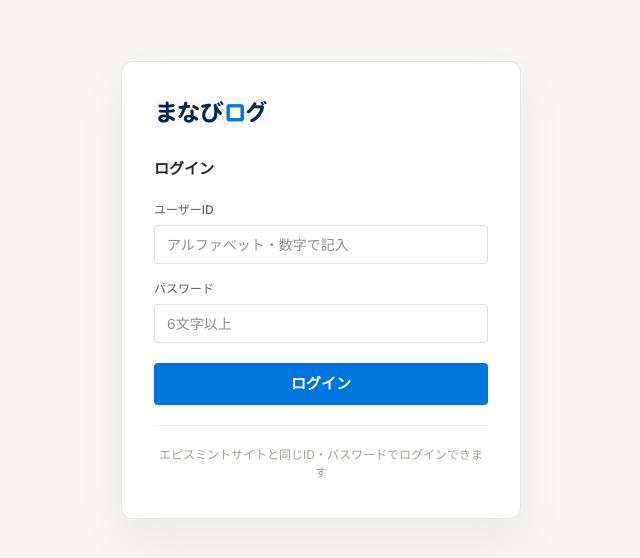
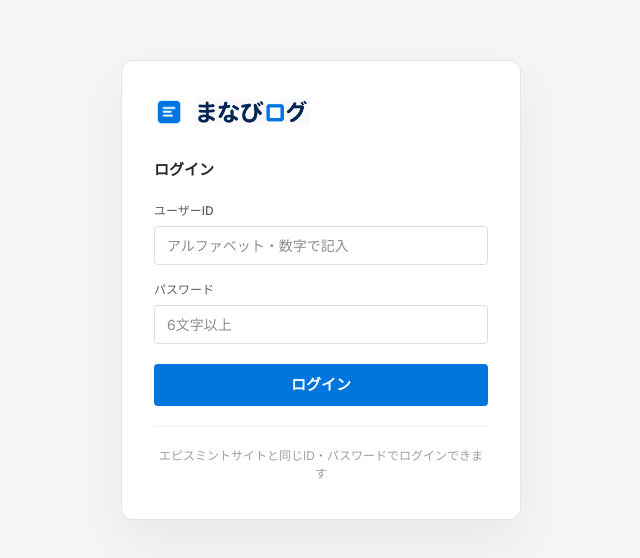
Before and after one commit to epis-mintsite/study-record-app, a Next.js app: page /login-epis in a window 1280 px wide. Shown: the part 110-668 px from the top of the page, without its empty margins (319-959 px from the left). Built offline with nearby package versions, Linux system fonts and the light colour scheme; no server answers.

Commit message:
ロゴにアイコンをワードマークの左側に追加
Navbar・/login・/login-epis の「まなびログ」ワードマークの左に、
単体のブランドアイコン（public/icon.png）を配置。

Co-Authored-By: Claude Sonnet 5 <noreply@anthropic.com>

```diff
--- a/app/components/Navbar.tsx
+++ b/app/components/Navbar.tsx
@@ -64,9 +64,10 @@ export default function Navbar() {
         }}>
           {/* Logo */}
           <Link href="/weekly" style={{
-            display: 'flex', alignItems: 'center',
+            display: 'flex', alignItems: 'center', gap: '8px',
             textDecoration: 'none', flexShrink: 0,
           }}>
+            <img src="/icon.png" alt="" style={{ height: '24px', width: '24px', display: 'block' }} />
             <img src="/wordmark.png" alt="まなびログ" style={{ height: '22px', width: 'auto', display: 'block' }} />
           </Link>
 
--- a/app/login-epis/page.tsx
+++ b/app/login-epis/page.tsx
@@ -107,7 +107,8 @@ export default function EpisLoginPage() {
         padding: '36px 32px',
       }}>
         {/* Logo */}
-        <div style={{ display: 'flex', alignItems: 'center', marginBottom: '32px' }}>
+        <div style={{ display: 'flex', alignItems: 'center', gap: '10px', marginBottom: '32px' }}>
+          <img src="/icon.png" alt="" style={{ height: '30px', width: '30px', display: 'block' }} />
           <img src="/wordmark.png" alt="まなびログ" style={{ height: '28px', width: 'auto', display: 'block' }} />
         </div>
 
--- a/app/login/page.tsx
+++ b/app/login/page.tsx
@@ -106,7 +106,8 @@ export default function LoginPage() {
         padding: '36px 32px',
       }}>
         {/* Logo */}
-        <div style={{ display: 'flex', alignItems: 'center', marginBottom: '32px' }}>
+        <div style={{ display: 'flex', alignItems: 'center', gap: '10px', marginBottom: '32px' }}>
+          <img src="/icon.png" alt="" style={{ height: '30px', width: '30px', display: 'block' }} />
           <img src="/wordmark.png" alt="まなびログ" style={{ height: '28px', width: 'auto', display: 'block' }} />
         </div>
 
```
Also changed, not shown: public/icon.png (added).
